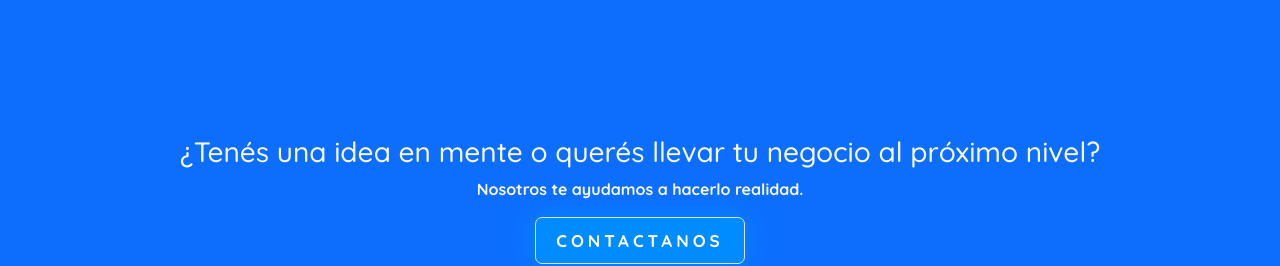
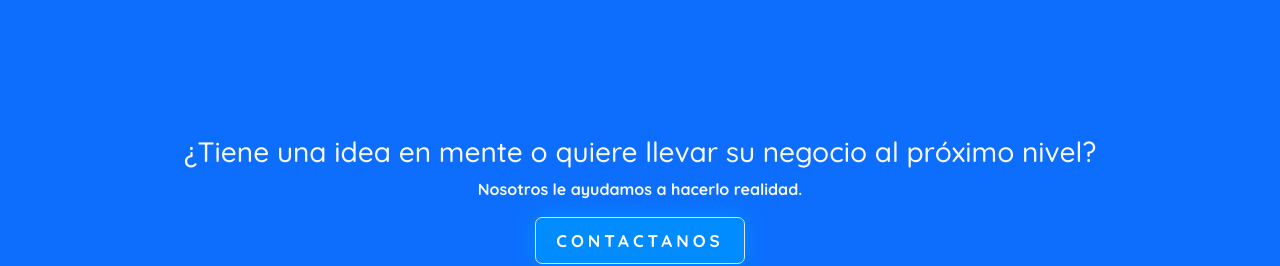
Before and after one commit to z4myk/nevaon-front, a React (Vite) app: page /software in a window 1280 px wide. Shown: the part 1620-1886 px from the top of the page. Built offline with nearby package versions, Linux system fonts and the light colour scheme.

Commit message:
fix typo

```diff
--- a/src/components/pages/MoreServices.jsx
+++ b/src/components/pages/MoreServices.jsx
@@ -134,8 +134,8 @@ export const MoreServices = () => {
         <div className="pb-5">
 
 
-            <h3>¿Tenés una idea en mente o querés llevar tu negocio al próximo nivel?</h3>
-            <p><b>Nosotros te ayudamos a hacerlo realidad.</b></p>
+            <h3>¿Tiene una idea en mente o quiere llevar su negocio al próximo nivel?</h3>
+            <p><b>Nosotros le ayudamos a hacerlo realidad.</b></p>
 
     <a href="https://api.whatsapp.com/send/?phone=%2B5217831243833&text&type=phone_number&app_absent=0" target="_blank" className="text-decoration-none">
 <button className="shadow__btn border">
```
